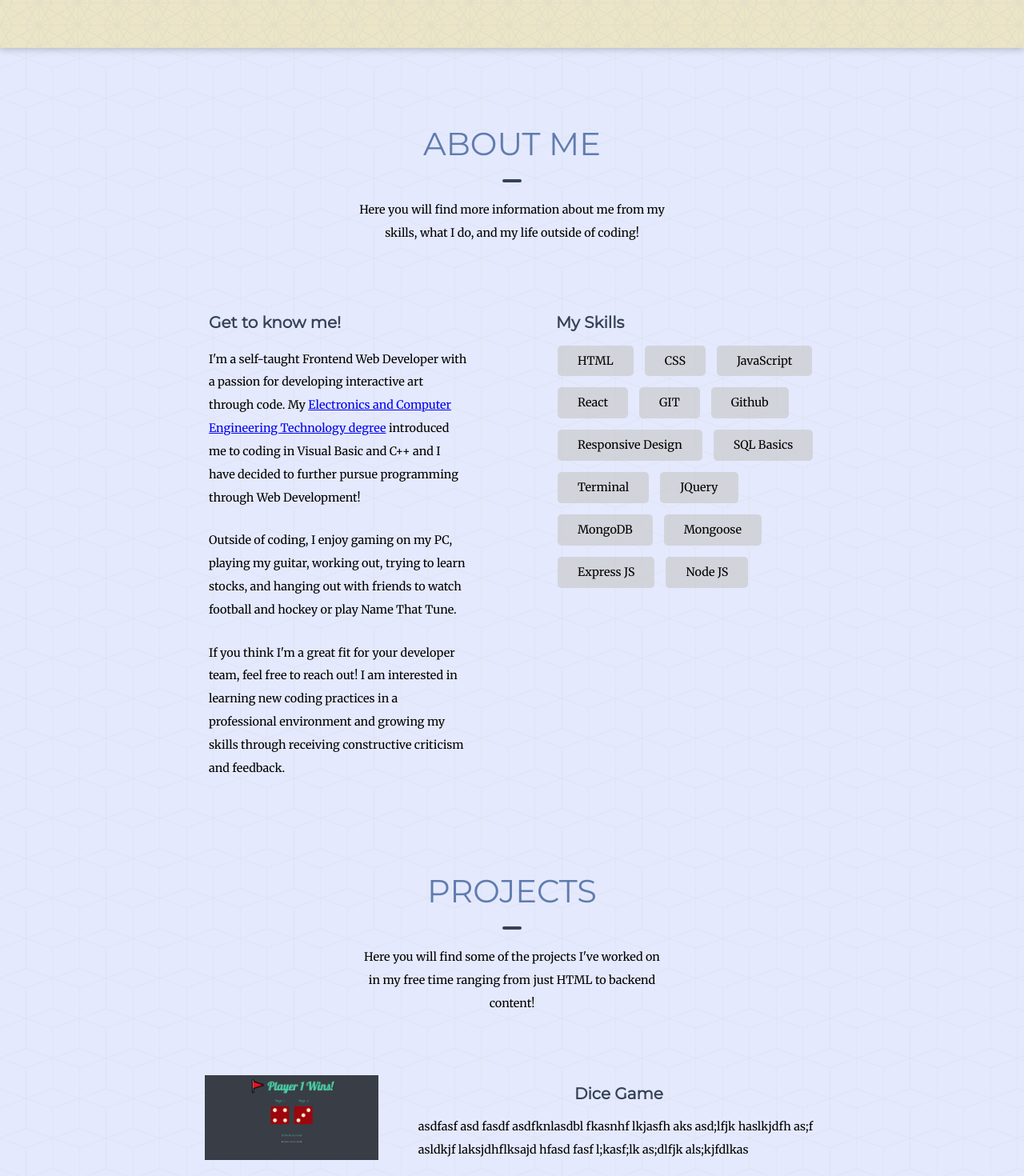
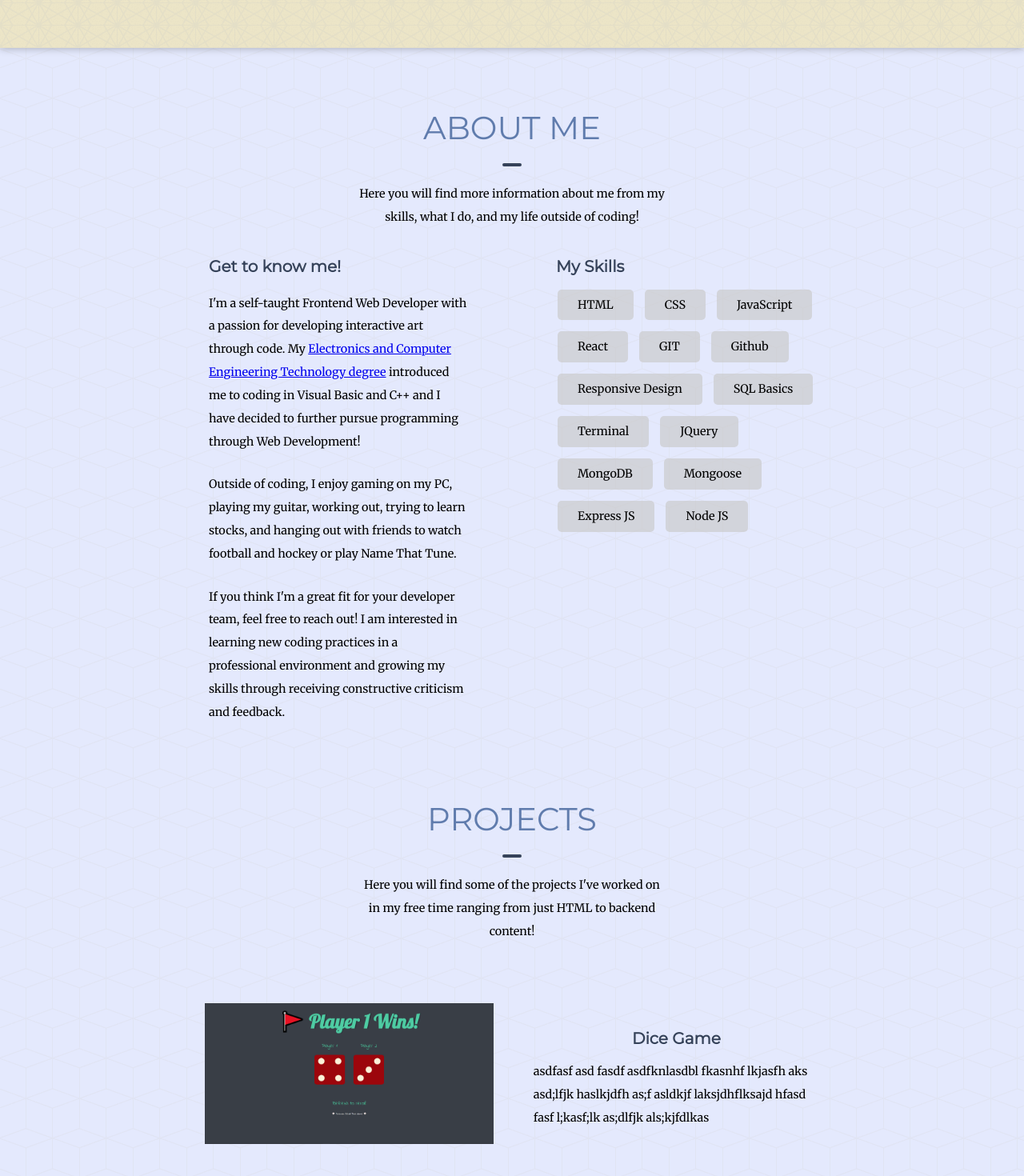
Before and after one commit to bschall20/Portfolio-Website, a React (Create React App) app: page / in a window 1280 px wide. Shown: the part 640-2110 px from the top of the page at 80% size. Built offline with nearby package versions, Linux system fonts and the light colour scheme; a web font is replaced by a local one.

Commit message:
Update Spacings + Links to Projects

```diff
--- a/public/styles.css
+++ b/public/styles.css
@@ -44,7 +44,7 @@ h2 {
   font-family: 'Montserrat', sans-serif;
   font-size: 2.5rem;
   font-weight: normal;
-  padding-top: 20px;
+  /* padding-top: 20px; */
 }
 
 h3 {
@@ -99,7 +99,7 @@ header {
   width: 100%;
 }
 
-.navbar a {
+.navbar a, .projectBoxP a{
   text-decoration: none;
   color: inherit;
 }
@@ -126,6 +126,10 @@ header {
 
 
 /* *************************BODY SECTION************************* */
+
+
+
+
 /* ************INTRO SECTION************ */
 .introSection {
   background-color: #ECE5C7;
@@ -172,7 +176,6 @@ header {
 
 
 
-
 /* ************ABOUT SECTION************ */
 .aboutSection {
   /* width: 66%; */
@@ -183,7 +186,7 @@ header {
   display: flex;
   text-align: left;
   gap: 100px;
-  margin-top: 75px;
+  margin-top: 25px;
 }
 
 .aboutBoxes {
@@ -231,10 +234,10 @@ header {
 
 .projectImg {
   /* height: 342px;
-  width: 608px; */
+  width: 608px;
+  max-height: 15vw; if img isn't in an anchor tag*/
   max-width: 100%;
-  max-height: 15vw;
-
+  max-height: 35vw;
 }
 
 .projectP {
@@ -245,8 +248,8 @@ header {
 
 .projectTitle{
   text-align: center;
-  margin: auto;
-  font-weight: bold;
+  /* margin: auto; */
+  /* font-weight: bold; */
   padding-bottom: 15px;
 }
 
@@ -356,10 +359,6 @@ footer p {
   /* font-size: .75em; */
 }
 
-footer a {
-  margin: auto 25px;
-}
-
 footer hr {
   border-style: none;
   border-bottom-style: solid;
@@ -373,6 +372,7 @@ footer hr {
   padding: 20px 0 30px 0;
   font-size: .75rem;
 }
+
 
 
 
@@ -496,9 +496,18 @@ footer hr {
     font-size: 1rem;
   }
 
+  .introSection{
+    height: 625px;
+  }
+
   .intro {
     padding: 150px 32px 10px;
     height: 500px;
+  }
+
+  .introDiv{
+    margin-top: 0px;
+    width: 100%;
   }
 
   .introDivP {
--- a/src/components/Footer.jsx
+++ b/src/components/Footer.jsx
@@ -31,7 +31,8 @@ function Footer() {
 
       <div className="footerCopyright">
         <hr style={{display: "block"}}/>
-        <p class="copyrightName">© Copyright {year}. Made by Brennan Schall</p>
+        {/* <p class="copyrightName">© Copyright {year}. Made by Brennan Schall</p> */}
+        <p class="copyrightName">© Copyright {year}. Made by <a href="#home" style={{color:"inherit"}}>Brennan Schall</a></p>
       </div>
     </footer>
   );
--- a/src/components/Home.jsx
+++ b/src/components/Home.jsx
@@ -2,9 +2,6 @@ import React from "react";
 import Link from '@mui/material/Link';
 import GitHubIcon from '@mui/icons-material/GitHub';
 import LinkedInIcon from '@mui/icons-material/LinkedIn';
-
-
-
 import ProjectEntry from "./ProjectEntry";
 import projects from "../projects";
 
--- a/src/components/ProjectEntry.jsx
+++ b/src/components/ProjectEntry.jsx
@@ -7,7 +7,9 @@ function ProjectEntry(props) {
         <img src={props.image} className="projectImg"></img>
       </a>
       <div className="projectBoxP">
-        <h3 className="projectTitle">{props.title}</h3>
+      <a href={props.link} target="_blank">
+      <h3 className="projectTitle">{props.title}</h3>
+      </a>
         <p className="projectP">{props.description}</p>
       </div>
     </div>
--- a/src/projects.js
+++ b/src/projects.js
@@ -13,21 +13,21 @@ const projects = [
     {
         id: 1,
         image: Dice,
-        link: "https://bschall20.github.io/Simon-Says-Color-Game/",
+        link: "https://bschall20.github.io/Two-Player-Dice-Game/",
         title: "Dice Game",
         description: "asdfasf asd fasdf asdfknlasdbl fkasnhf lkjasfh aks asd;lfjk haslkjdfh as;f  asldkjf laksjdhflksajd hfasd fasf l;kasf;lk as;dlfjk als;kjfdlkas"
     },
     {
         id: 2,
         image: TinDogShot,
-        link: "https://bschall20.github.io/Two-Player-Dice-Game/",
+        link: "https://bschall20.github.io/Bootstrap-Tindog-Website/",
         title: "TinDog Website",
         description: "asdfasf asd fasdf asdfknlasdbl fkasnhf lkjasfh aks asd;lfjk haslkjdfh as;f  asldkjf laksjdhflksajd hfasd fasf l;kasf;lk as;dlfjk als;kjfdlkas"
     },
     {
         id: 3,
         image: SimonShot,
-        link: "https://bschall20.github.io/Bootstrap-Tindog-Website/",
+        link: "https://bschall20.github.io/Simon-Says-Color-Game/",
         title: "Simon Says Game",
         description: "asdfasf asd fasdf asdfknlasdbl fkasnhf lkjasfh aks asd;lfjk haslkjdfh as;f  asldkjf laksjdhflksajd hfasd fasf l;kasf;lk as;dlfjk als;kjfdlkas"
     }
```
